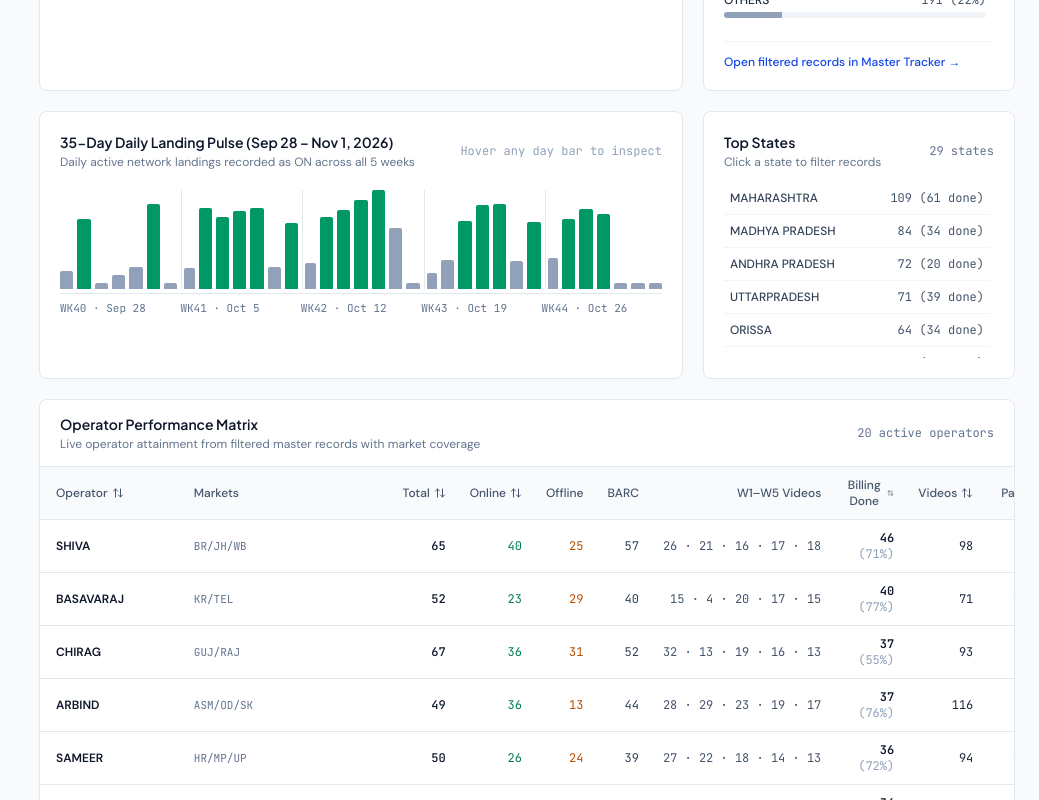
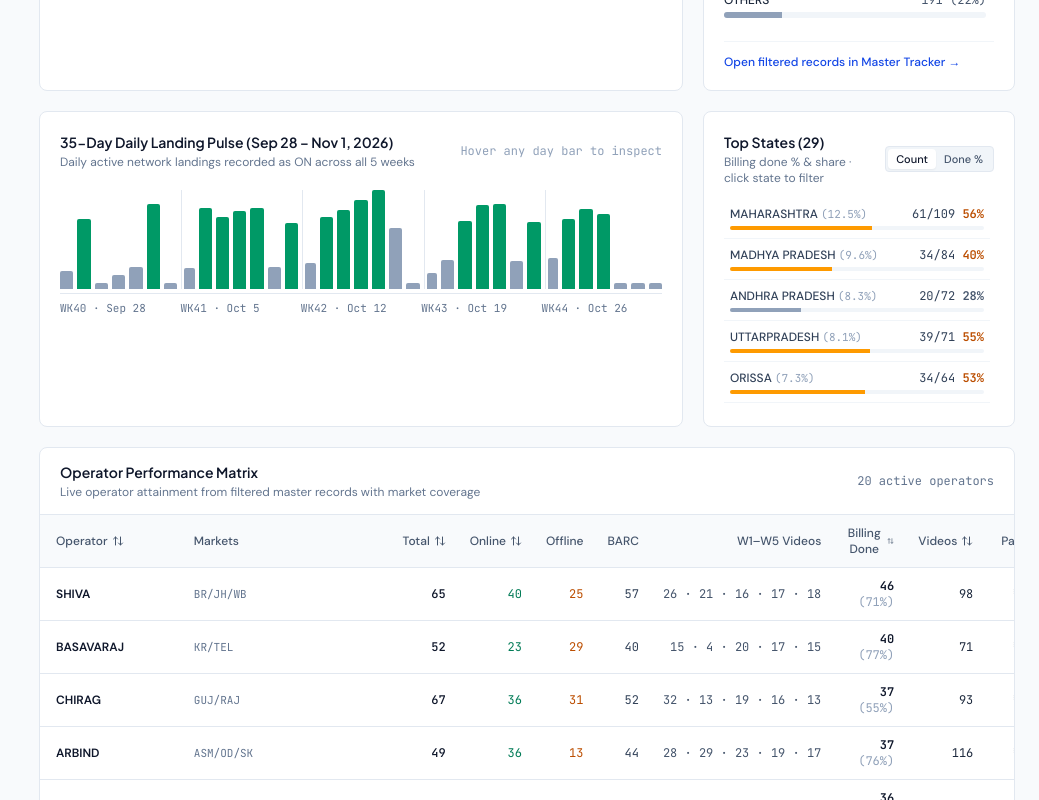
Before and after one commit to pratikraut22/MonthlyVideoTracker-, a React (Vite) app: page / in a window 1280 px wide. Shown: the part 820-1620 px from the top of the page, without its empty margins (241-1280 px from the left). Built offline with nearby package versions, Linux system fonts and the light colour scheme.

Commit message:
feat: add state attainment metrics to overview
- Extend StateStats interface to include share and attainment percentages
- Implement sorting toggle for top states widget
- Update analytics calculation to compute weekly video network attainment

```diff
--- a/src/components/OverviewView.tsx
+++ b/src/components/OverviewView.tsx
@@ -49,8 +49,21 @@ export function OverviewView({
 }: OverviewViewProps) {
   const [hoveredWeek, setHoveredWeek] = useState<number | null>(null);
   const [hoveredDay, setHoveredDay] = useState<number | null>(null);
+  const [stateSort, setStateSort] = useState<'count' | 'pct'>('count');
   const [opSortKey, setOpSortKey] = useState<OpSortKey>('billingDone');
   const [opSortAsc, setOpSortAsc] = useState(false);
+
+  const sortedStates = useMemo(() => {
+    const list = [...stats.stateStats];
+    if (stateSort === 'pct') {
+      list.sort(
+        (a, b) => b.attainmentPct - a.attainmentPct || b.total - a.total,
+      );
+    } else {
+      list.sort((a, b) => b.total - a.total);
+    }
+    return list;
+  }, [stats.stateStats, stateSort]);
 
   const selectedWeekIdx = getWeekIndex(filters.week);
   const activeWeekMeta = getWeekMeta(filters.week);
@@ -594,20 +607,52 @@ export function OverviewView({
         </section>
 
         <section className="bg-white border border-slate-200 rounded-lg p-5">
-          <div className="flex items-center justify-between mb-3">
+          <div className="flex items-center justify-between gap-2 mb-3">
             <div>
-              <h2 className="text-sm font-semibold text-slate-900">Top States</h2>
+              <h2 className="text-sm font-semibold text-slate-900">
+                Top States ({stats.stateStats.length})
+              </h2>
               <p className="text-xs text-slate-500 mt-0.5">
-                Click a state to filter records
+                {activeWeekMeta
+                  ? `${activeWeekMeta.wkLabel} video % · click state to filter`
+                  : 'Billing done % & share · click state to filter'}
               </p>
             </div>
-            <span className="text-xs font-mono tabular-nums text-slate-500">
-              {stats.stateStats.length} states
-            </span>
+            <div
+              className="inline-flex items-center bg-slate-100 p-0.5 rounded border border-slate-200 shrink-0"
+              role="group"
+              aria-label="Sort top states"
+            >
+              <button
+                type="button"
+                onClick={() => setStateSort('count')}
+                className={`px-2 py-0.5 text-[11px] font-medium rounded cursor-pointer ${
+                  stateSort === 'count'
+                    ? 'bg-white text-slate-900 shadow-xs'
+                    : 'text-slate-600 hover:text-slate-900'
+                }`}
+              >
+                Count
+              </button>
+              <button
+                type="button"
+                onClick={() => setStateSort('pct')}
+                className={`px-2 py-0.5 text-[11px] font-medium rounded cursor-pointer ${
+                  stateSort === 'pct'
+                    ? 'bg-white text-slate-900 shadow-xs'
+                    : 'text-slate-600 hover:text-slate-900'
+                }`}
+              >
+                Done %
+              </button>
+            </div>
           </div>
-          <div className="divide-y divide-slate-100 max-h-44 overflow-y-auto pr-1">
-            {stats.stateStats.slice(0, 10).map((st) => {
+          <div className="divide-y divide-slate-100 max-h-52 overflow-y-auto pr-1">
+            {sortedStates.map((st) => {
               const active = filters.state === st.state;
+              const completedCount = activeWeekMeta
+                ? st.selectedWeekVideoNetworks
+                : st.billingDone;
               return (
                 <button
                   key={st.state}
@@ -618,16 +663,48 @@ export function OverviewView({
                       state: active ? 'ALL' : st.state,
                     })
                   }
-                  className={`w-full py-2 px-1.5 flex items-center justify-between text-xs text-left cursor-pointer transition-colors ${
+                  className={`w-full py-2 px-1.5 text-xs text-left cursor-pointer transition-colors space-y-1 ${
                     active
                       ? 'bg-blue-50 text-blue-900'
                       : 'hover:bg-slate-50 text-slate-700'
                   }`}
                 >
-                  <span className="font-medium truncate pr-2">{st.state}</span>
-                  <span className="font-mono tabular-nums text-slate-600 shrink-0">
-                    {st.total} ({st.billingDone} done)
-                  </span>
+                  <div className="flex items-center justify-between gap-2">
+                    <span className="font-medium truncate">
+                      {st.state}{' '}
+                      <span className="text-[11px] font-mono font-normal text-slate-400">
+                        ({st.sharePct}%)
+                      </span>
+                    </span>
+                    <span className="font-mono tabular-nums text-slate-700 shrink-0">
+                      {completedCount}/{st.total}{' '}
+                      <strong
+                        className={
+                          st.attainmentPct >= 60
+                            ? 'text-emerald-700'
+                            : st.attainmentPct >= 30
+                              ? 'text-amber-700'
+                              : 'text-slate-600'
+                        }
+                      >
+                        {st.attainmentPct}%
+                      </strong>
+                    </span>
+                  </div>
+                  <div className="h-1 w-full bg-slate-100 rounded-full overflow-hidden">
+                    <div
+                      className={`h-full transition-all ${
+                        active
+                          ? 'bg-blue-600'
+                          : st.attainmentPct >= 60
+                            ? 'bg-emerald-600'
+                            : st.attainmentPct >= 30
+                              ? 'bg-amber-500'
+                              : 'bg-slate-400'
+                      }`}
+                      style={{ width: `${st.attainmentPct}%` }}
+                    />
+                  </div>
                 </button>
               );
             })}
--- a/src/utils/analytics.ts
+++ b/src/utils/analytics.ts
@@ -182,6 +182,10 @@ export interface ComputedOverviewStats {
     online: number;
     billingDone: number;
     payoutINR: number;
+    selectedWeekBox: number;
+    selectedWeekVideoNetworks: number;
+    sharePct: number;
+    attainmentPct: number;
   }[];
   exceptionCounts: {
     label: string;
@@ -377,15 +381,38 @@ export function computeOverviewStats(
         online: 0,
         billingDone: 0,
         payoutINR: 0,
+        selectedWeekBox: 0,
+        selectedWeekVideoNetworks: 0,
+        sharePct: 0,
+        attainmentPct: 0,
       };
       stateMap.set(stKey, stEntry);
     }
     stEntry.total++;
     if (rec.type === 'ONLINE') stEntry.online++;
     if (rec.asPerBilling === 'DONE') stEntry.billingDone++;
+    if (wkIdx !== null) {
+      const w = rec.weeks[wkIdx];
+      if (w) {
+        if (w.boxCount > 0) stEntry.selectedWeekBox++;
+        if (w.videoCount > 0) stEntry.selectedWeekVideoNetworks++;
+      }
+    }
     stEntry.payoutINR += wkIdx !== null
       ? (rec.weeks[wkIdx]?.videoCount ?? 0) * payablePerVideo
       : rec.finalAmountToPay;
+  }
+
+  const totalRecordCount = records.length;
+  for (const st of stateMap.values()) {
+    st.sharePct =
+      totalRecordCount > 0
+        ? Math.round((st.total / totalRecordCount) * 1000) / 10
+        : 0;
+    const completed =
+      wkIdx !== null ? st.selectedWeekVideoNetworks : st.billingDone;
+    st.attainmentPct =
+      st.total > 0 ? Math.round((completed / st.total) * 100) : 0;
   }
 
   const operatorStats = Array.from(opMap.values()).sort((a, b) =>
```
